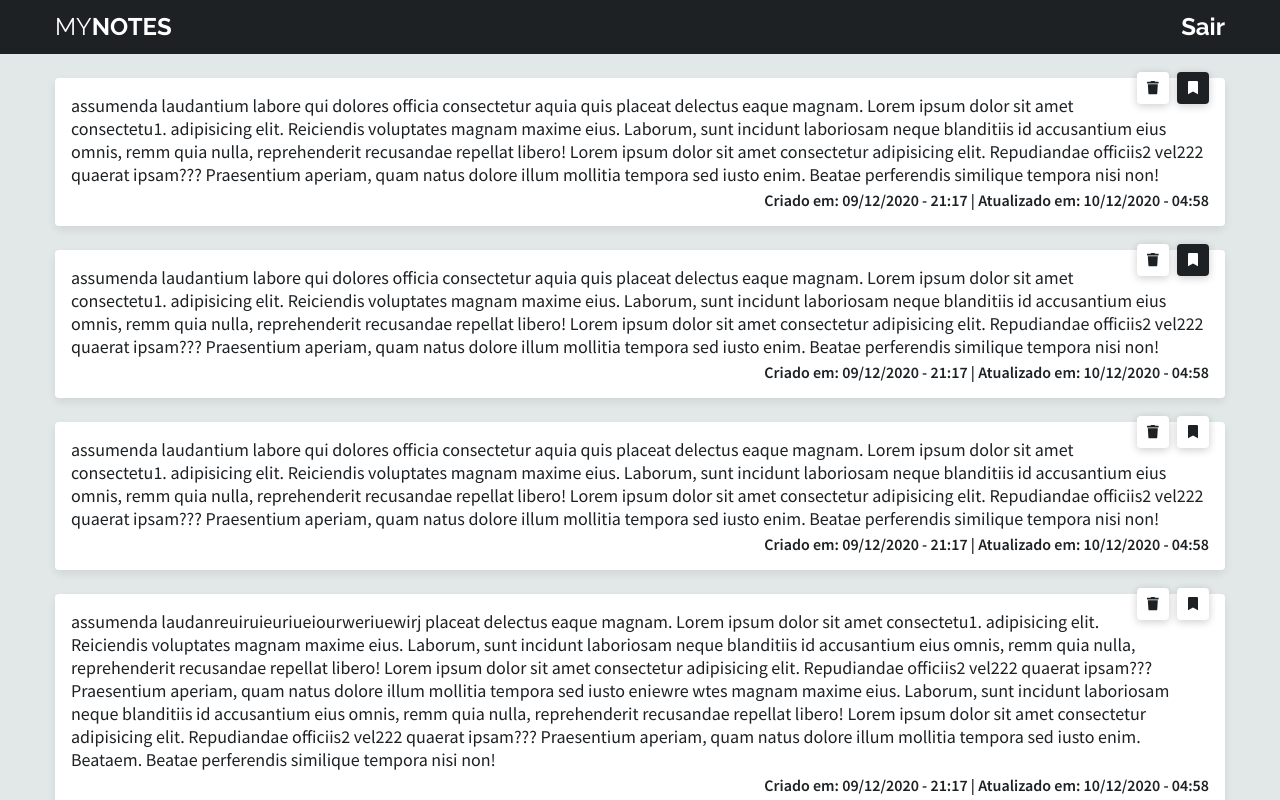
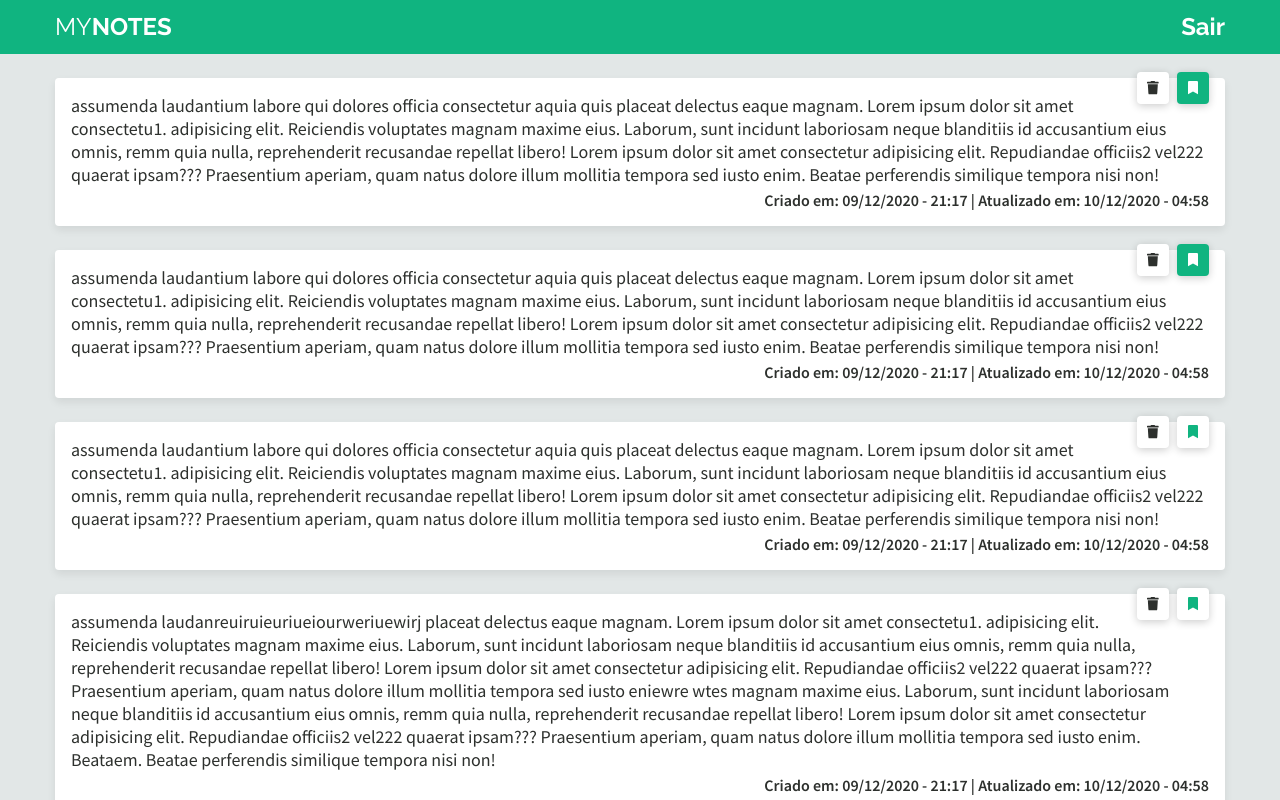
Before and after one commit to lucasemanuel/mynotes-vue, a Vue app: page /#/ in a window 1280 px wide. Built offline with nearby package versions, Linux system fonts and the light colour scheme.

Commit message:
Add variables color-danger and color-font

```diff
--- a/src/styles/_variables.scss
+++ b/src/styles/_variables.scss
@@ -3,4 +3,6 @@
 $font-primary: 'Raleway', sans-serif;
 $font-secondary: 'Source Sans Pro', sans-serif;
 
-$color-primary: #1d2124;
+$color-font: #2d302d;
+$color-primary: #10b480;
+$color-danger: #f25c54;
--- a/src/styles/style.scss
+++ b/src/styles/style.scss
@@ -3,7 +3,7 @@
   padding: 0;
   box-sizing: border-box;
   font-family: $font-secondary;
-  color: $color-primary;
+  color: $color-font;
 }
 
 button {
```
